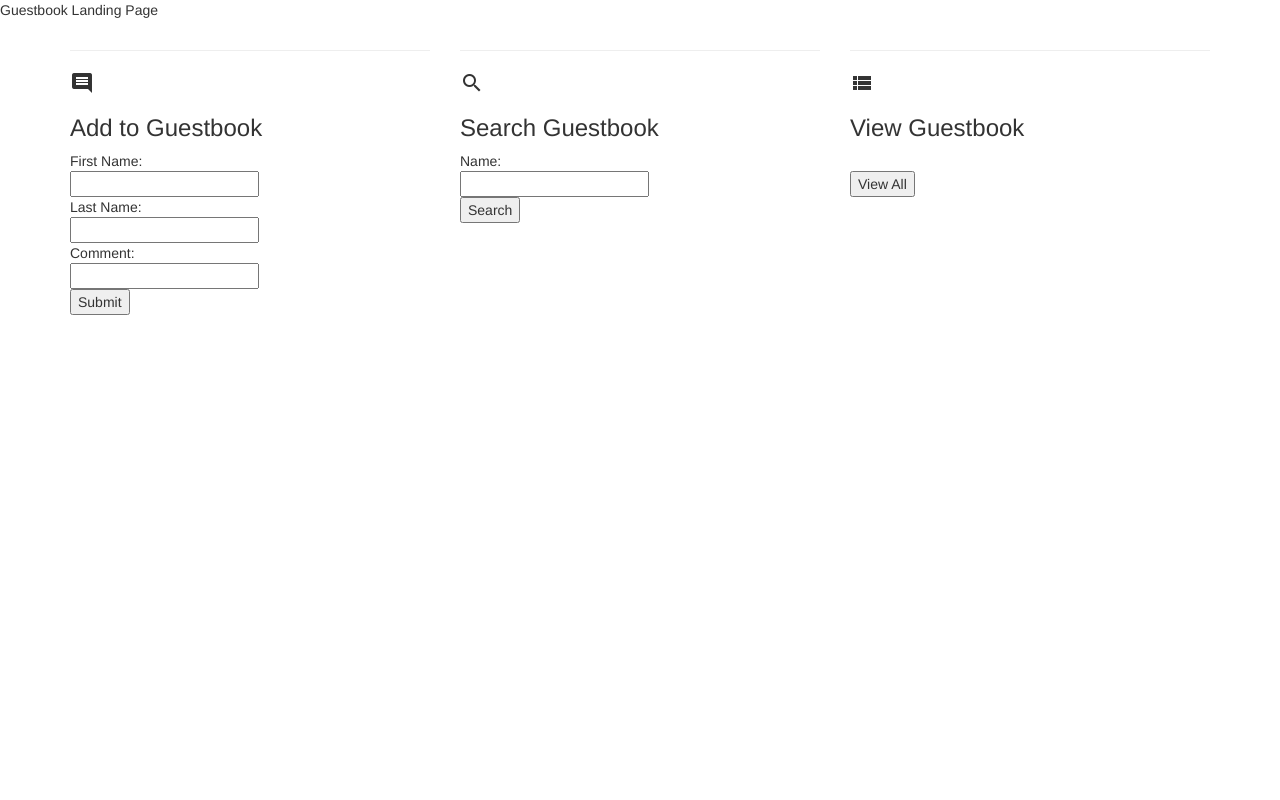
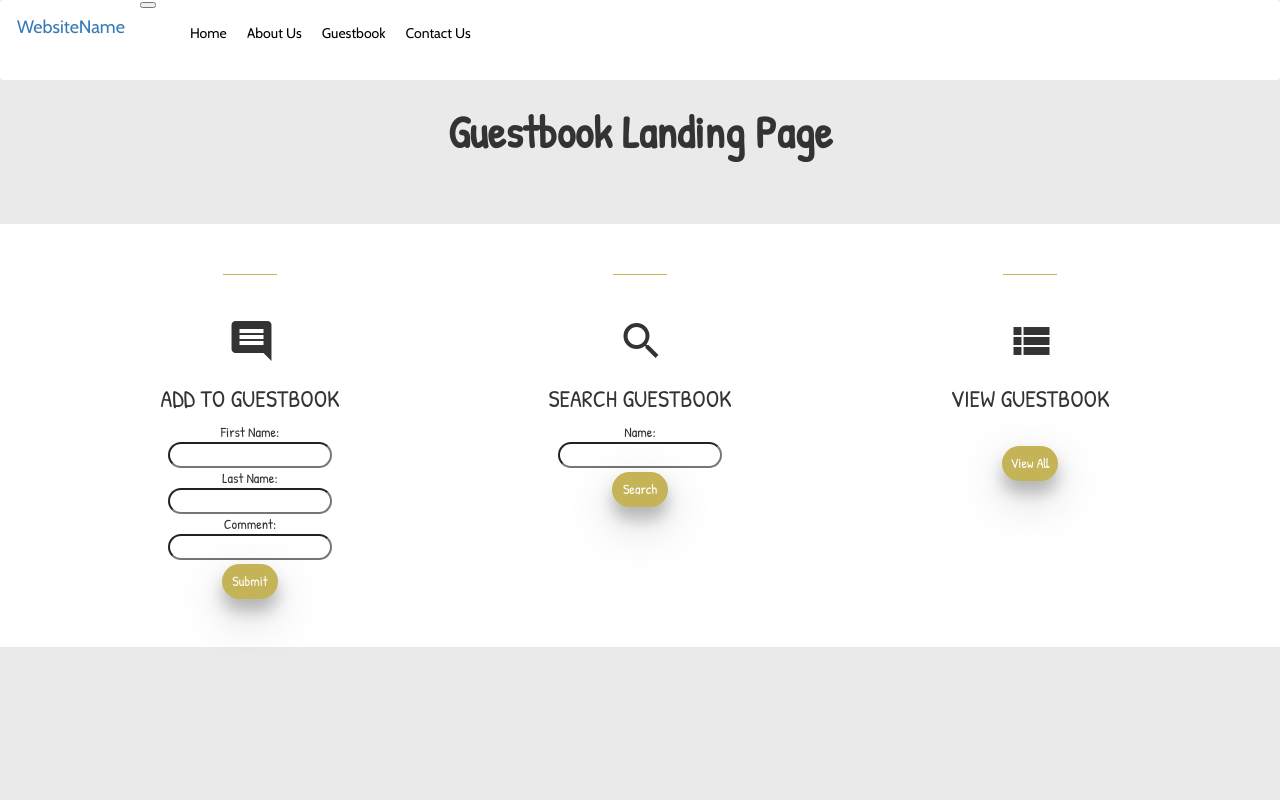
Before and after one commit to trevorengstrom/webDBdev, a PHP site: page /landing.html in a window 1280 px wide. Run offline with PHP 8.4, Linux system fonts and the light colour scheme.

Commit message:
added 'navbar' class
navbar class still needs refined so we can just add it to all additional pages and it looks uniform.

```diff
--- a/IconStylePage.css
+++ b/IconStylePage.css
@@ -19,6 +19,7 @@ ul li a
 	position: relative;
 	overflow: hidden;
 }
+
 ul li a .fa
 {
 	position: relative;
@@ -44,7 +45,7 @@ ul li a:hover:before
 	top: 0;
 }
 
-.team{
+.team {
 	text-align: center;
 	width: 100%;
 }
@@ -73,3 +74,26 @@ footer {
 	background: #111;
     color: #C5B358;
 }
+
+.navbar {
+	font-family: cabin;
+	background-color: white;
+	padding-top: 0px;
+	padding-bottom: 0px;
+}
+
+.navbar ul {
+	display: flex;
+	top: 50%
+	left: 50%
+	transform: translate(-50%, -50%);
+	border-radius: 50%;
+}
+
+.navbar ul li a {
+	color: black;
+	text-align: center;
+	display: block;
+	position: relative;
+	overflow: hidden;
+}
--- /dev/null
+++ b/guestbookCSS.css
@@ -0,0 +1,113 @@
+body {
+	margin: auto;
+	background-color: #eaeaea;
+	font-family: 'patrick hand';
+	}
+
+.landing{
+	text-align: center;
+	width: 100%;
+	background-color: white;
+	padding-top: 30px;
+	padding-bottom: 30px;
+}
+
+.landing i {
+	display: block;
+	margin: auto;
+	width: 45px;
+}
+
+.material-icons.md-48 {
+	font-size: 48px; }
+
+.bulletheader {
+	font-size: 45px;
+	font-family: 'patrick hand';
+	text-align: center;
+	font-weight: bold;
+	padding: 0px 0 50px 0;}
+
+hr {
+	margin-bottom: 3em;
+	width: 15%;
+	border-color: #C5B358;}
+
+input[type=submit] {
+	background-color: #C5B358;
+	border: none;
+	color: white;
+	width: 4em;
+	text-decoration: none;
+	margin: 4px 2px;
+	cursor: crosshair;
+	border-radius: 25px;
+	box-shadow: 0 12px 16px 0 rgba(0,0,0,0.24),0 17px 50px 0 rgba(0,0,0,0.19);
+	height: 2.5em;
+
+}
+
+input[type="text"] {
+	border-radius: 25px;
+	font-family: 'permanent marker';
+	text-align: center;
+}
+
+h2 {
+	text-align: center;
+	text-transform: uppercase;
+	font-family: cabin;
+}
+
+.guestbookRoom {
+	padding-top: 5rem;
+}
+
+table {
+	background: #fff;
+	width: 75%;
+	text-align: center;
+	margin: auto;
+	border:1px solid #C5B358;
+	padding: 1rem;
+}
+
+th {
+	text-align: center;
+	padding: 15;
+}
+
+td {
+	padding: 5 15 5 15;
+}
+
+.buttonFooter {
+	position: relative;
+	display: block;
+	border-radius: 10;
+}
+
+#buttonFooter a {
+	position: absolute;
+	left: 45%;
+	font-family: 'permanent marker';
+}
+#buttonFooter a:link, a:visited {
+  background-color: #C5B358;
+  color: white;
+  padding: 14px;
+  text-align: center;
+  text-decoration: none;
+  display: inline-block;
+  width: 10%;
+  border-radius: 10px;
+    -webkit-transition-duration: 0.4s; /* Safari */
+  transition-duration: 0.8s;
+}
+
+#buttonFooter a:hover, a:active {
+	background-color: black;
+	color: #C5B358;
+	cursor: crosshair;
+	box-shadow: 0 12px 16px 0 rgba(0,0,0,0.24),0 17px 50px 0 rgba(0,0,0,0.19);
+}
--- a/landing.html
+++ b/landing.html
@@ -12,10 +12,38 @@
   <script src="https://maxcdn.bootstrapcdn.com/bootstrap/3.4.0/js/bootstrap.min.js"></script>
 
 <link href="guestbookCSS.css" type="text/css" rel="stylesheet"/>
+<link href="IconStylePage.css" type="text/css" rel="stylesheet">
+
+<!-- This the navbar -->
+<div class="navbar">
+	<nav class="navbar navbar-expand-lg navbar-light bg-light">
+		<a class="navbar-brand" href="#">WebsiteName</a>
+			<button class="navbar-toggler" type="button" data-toggle="collapse" data-target="#navbarSupportedContent" aria-controls="navbarSupportedContent" aria-expanded="false" aria-label="Toggle navigation">
+				<span class="navbar-toggler-icon"></span>
+			</button>
+		<div class="collapse navbar-collapse" id="navbarSupportedContent">
+			<ul class="navbar-nav mr-auto">
+				<li class="nav-item active">
+					<a class="nav-link" href="HomePageV2.html">Home<span class="sr-only">(current)</span></a>
+				</li>
+				<li class="nav-item">
+					<a class="nav-link" href="aboutUs.html">About Us</a>
+				</li>
+				<li class="nav-item">
+					<a class="nav-link" href="landing.html">Guestbook</a>
+				</li>
+				<li class="nav-item">
+					<a class="nav-link disabled" href="contactUs.html">Contact Us</a>
+				</li>
+			</ul>
+		</div>
+	</nav>
+</div>
+<title>Guestbook</title>
 
 </head>
 <body>
-<p class="bulletheader" id="skills-header";>Guestbook Landing Page</p>
+<p class="bulletheader";>Guestbook Landing Page</p>
 <div class="landing">
 	<div class="container">
 		<div class="row">
```
